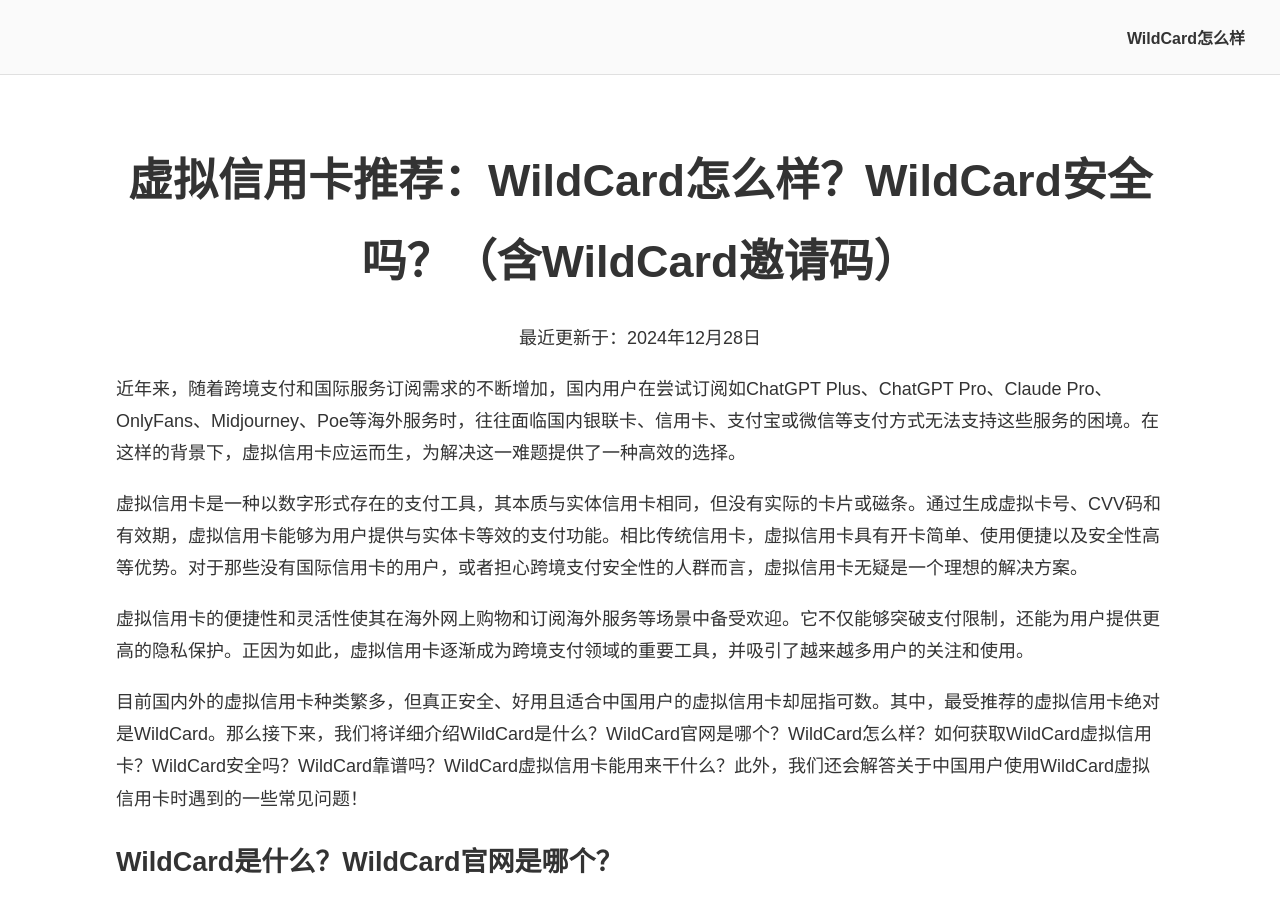
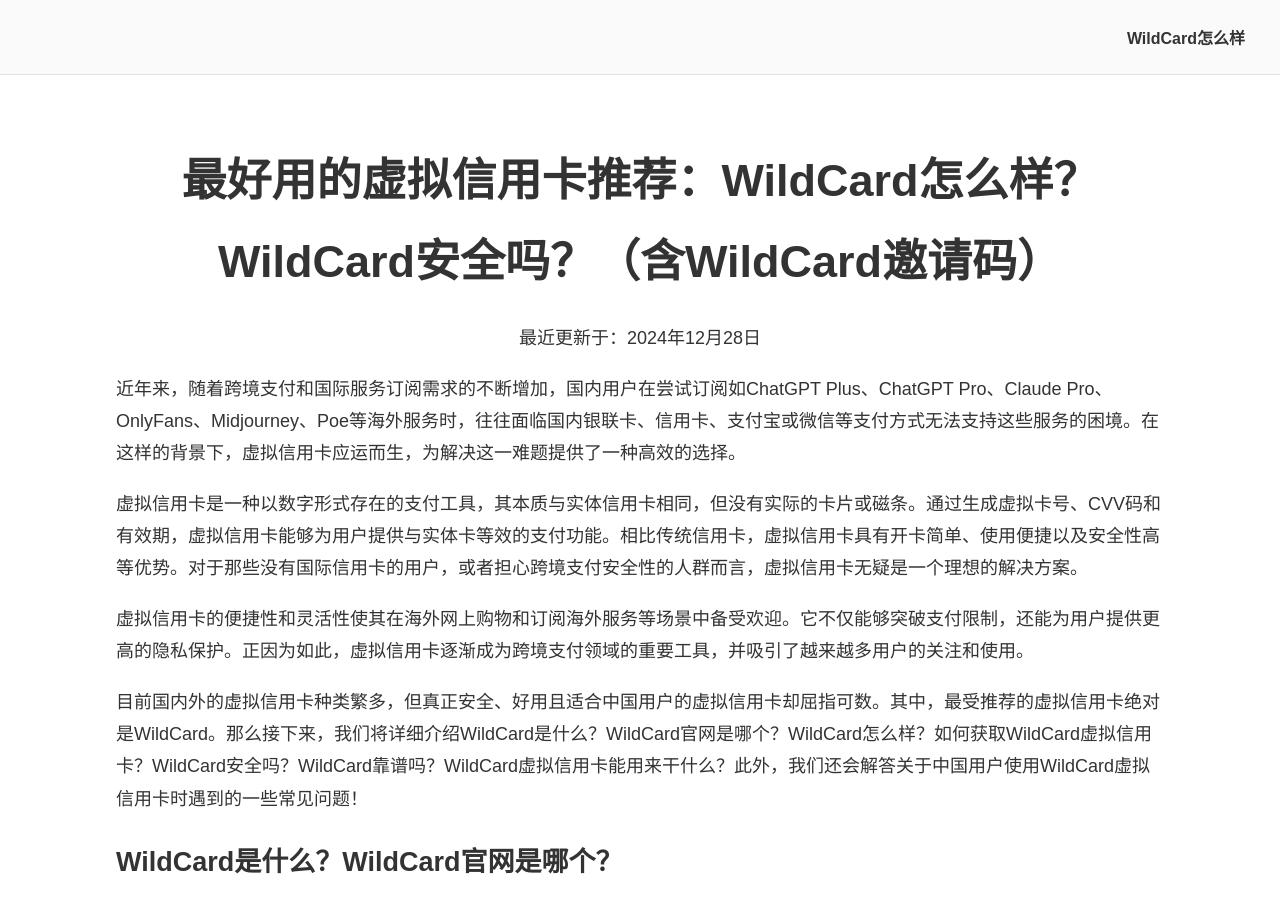
Before and after one commit to anyofai/anyofai.github.io, a Jekyll site: the page built from index.md, in a window 1280 px wide and 900 px high. Built offline with Jekyll 4.4.1, drawn with Linux system fonts in a browser that asks for light colours.

Commit message:
Update index.md

```diff
--- a/index.md
+++ b/index.md
@@ -1,10 +1,10 @@
 ---
 layout: default
-title: 虚拟信用卡推荐：WildCard怎么样？WildCard安全吗？（含WildCard邀请码）
+title: 最好用的虚拟信用卡推荐：WildCard怎么样？WildCard安全吗？（含WildCard邀请码）
 description: 本文将详细解答WildCard怎么样、WildCard安全吗等常见问题，并深入介绍WildCard虚拟信用卡能用来干什么以及如何获取WildCard虚拟信用卡。文中还提到使用WildCard邀请码“ANYOFAI”可享开卡优惠，帮助用户轻松解决跨境支付问题，是国内用户的理想选择。
 ---
 
-# 虚拟信用卡推荐：WildCard怎么样？WildCard安全吗？（含WildCard邀请码）
+# 最好用的虚拟信用卡推荐：WildCard怎么样？WildCard安全吗？（含WildCard邀请码）
 
 <p align="center">最近更新于：2024年12月28日</p>
 
```
